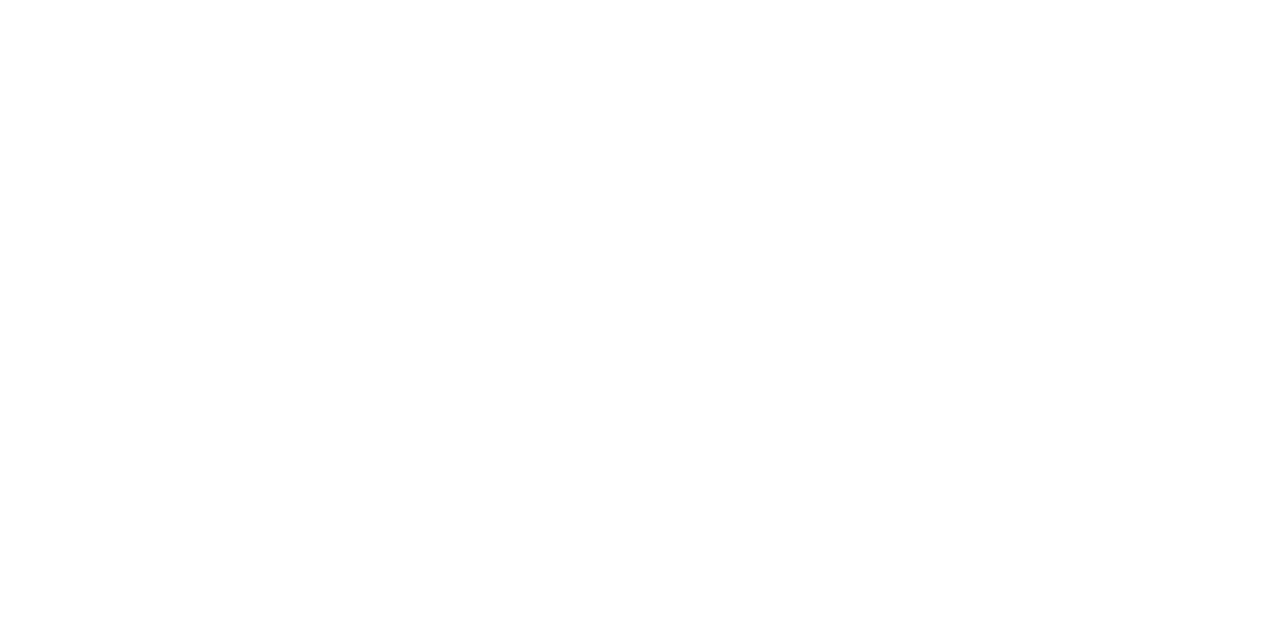
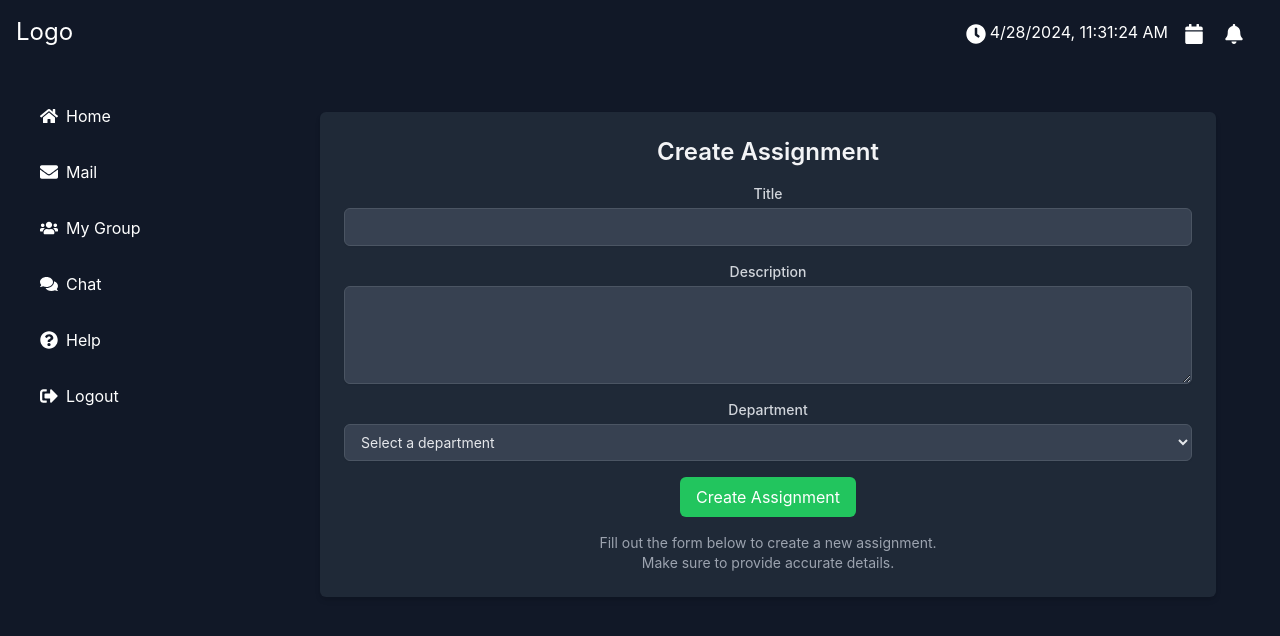
Before and after one commit to EmmaTheDev01/futureLearn, a React (Create React App) app: page /new-assignment in a window 1280 px wide. Before the commit this address had no page. Shown: the top 636 px of the page. Built offline with nearby package versions, Linux system fonts and the light colour scheme.

Commit message:
Adding create assignment and retrieving group members

```diff
--- a/src/App.js
+++ b/src/App.js
@@ -6,11 +6,12 @@
 import Register from "./pages/Register";
 import FrontPage from "./pages/FrontPage";
 import Mail from "./pages/Mail";
-import Group from "./pages/lecturer/Group";
+import Group from "./pages/Group";
 import MailBodyPage from "./pages/MailBodyPage";
 import { AuthContext } from "./context/AuthContext"; // Import AuthContext
 import LandingPage from "./pages/LandingPage";
-
+import CreateGroupPage from './pages/lecturer/CreateGroupPage';
+import CreateAssignmentPage from "./pages/lecturer/CreateAssignmentPage";
 const App = () => {
   const { isLoggedIn, isAdmin, isLecturer } = useContext(AuthContext);
 
@@ -41,7 +42,8 @@
             path="/mymail"
             element={isLoggedIn ? <MailBodyPage /> : <Navigate to="/login" />}
           />
-          <Route path="/create-group" element={<Group />} />
+          <Route path="/create-group" element={<CreateGroupPage />} />
+          <Route path="/new-assignment" element={<CreateAssignmentPage />} />
         </Routes>
       </div>
     </Router>
--- a/src/components/FrontPageLeft.js
+++ b/src/components/FrontPageLeft.js
@@ -1,20 +1,17 @@
 import React, { useContext } from 'react';
 import { Link } from 'react-router-dom';
-import { FaHome, FaEnvelope, FaUsers, FaComments, FaQuestionCircle, FaSignOutAlt } from 'react-icons/fa';
+import { FaHome, FaEnvelope, FaUsers, FaComments, FaQuestionCircle, FaSignOutAlt, FaChartBar } from 'react-icons/fa';
 import { AuthContext } from '../context/AuthContext';
 import { useNavigate } from 'react-router-dom';
 
 const FrontPageLeft = () => {
-  // Destructure the context value
-  const { logout, loading } = useContext(AuthContext);
+  const { logout, isAdmin, isLecturer } = useContext(AuthContext);
   const navigate = useNavigate();
 
-  // Define the handleLogout function
   const handleLogout = () => {
     logout();
     navigate('/login');
   };
-
 
   return (
     <div className="text-white h-screen flex flex-col p-4 space-y-4">
@@ -34,6 +31,7 @@
         <FaComments className="text-lg" />
         <span>Chat</span>
       </Link>
+
       <Link to="/help" className="nav-link flex items-center space-x-2 hover:bg-slate-600 rounded-lg p-2">
         <FaQuestionCircle className="text-lg" />
         <span>Help</span>
@@ -45,6 +43,18 @@
         <FaSignOutAlt className="text-lg" />
         <span>Logout</span>
       </button>
+      {isAdmin && (
+        <Link to="/admin-dashboard" className="nav-link flex items-center space-x-2 hover:bg-slate-600 rounded-lg p-2">
+          <FaChartBar className="text-lg" />
+          <span>Dashboard</span>
+        </Link>
+      )}
+      {isLecturer && (
+        <Link to="/lecturer-dashboard" className="nav-link flex items-center space-x-2 hover:bg-slate-600 rounded-lg p-2">
+          <FaChartBar className="text-lg" />
+          <span>Dashboard</span>
+        </Link>
+      )}
     </div>
   );
 };
--- a/src/components/lecturer/CreateAssignment.js
+++ b/src/components/lecturer/CreateAssignment.js
@@ -1,4 +1,4 @@
-import React, { useState } from 'react';
+import React, { useState, useEffect } from 'react';
 import axios from 'axios';
 
 const CreateAssignment = () => {
@@ -6,11 +6,32 @@
     title: '',
     description: '',
     department: '',
-    lecturerId: '',
+    lecturerId: '', // This will be set to the logged-in user's ID
   });
 
   const [error, setError] = useState('');
   const [successMessage, setSuccessMessage] = useState('');
+
+  const departments = [
+    'Computer Science',
+    'Surveying',
+    'Civil Engineering',
+    'Architecture',
+    'Business',
+    'Law',
+    'All',
+  ];
+
+  useEffect(() => {
+    // Retrieve the logged-in user's ID from localStorage
+    const loggedInUserId = localStorage.getItem('loggedInUserId');
+    if (loggedInUserId) {
+      setFormData((prevState) => ({
+        ...prevState,
+        lecturerId: loggedInUserId,
+      }));
+    }
+  }, []);
 
   const handleChange = (e) => {
     setFormData({ ...formData, [e.target.name]: e.target.value });
@@ -21,8 +42,19 @@
     setError('');
     setSuccessMessage('');
 
+    // Retrieve the token from localStorage
+    const token = localStorage.getItem('token');
+
     try {
-      const response = await axios.post('http://localhost:4000/api/v1/assignments', formData);
+      const response = await axios.post(
+        'http://localhost:4000/api/v1/assignment/create',
+        formData,
+        {
+          headers: {
+            Authorization: `Bearer ${token}`, // Add the token to the headers
+          },
+        }
+      );
       setSuccessMessage('Assignment created successfully!');
       console.log('Assignment created:', response.data);
       // Optionally reset form fields after successful submission
@@ -30,7 +62,7 @@
         title: '',
         description: '',
         department: '',
-        lecturerId: '',
+        lecturerId: localStorage.getItem('loggedInUserId') || '',
       });
     } catch (error) {
       setError('Failed to create assignment. Please check your inputs and try again.');
@@ -39,11 +71,11 @@
   };
 
   return (
-    <div className="max-w-4xl mx-auto mt-8 p-6 bg-white shadow-md rounded-md">
-      <h2 className="text-2xl font-semibold mb-4">Create Assignment</h2>
+    <div className="max-w-4xl mx-auto mt-8 p-6 bg-gray-800 shadow-md rounded-md">
+      <h2 className="text-2xl font-semibold mb-4 text-gray-100">Create Assignment</h2>
       <form onSubmit={handleSubmit}>
         <div className="mb-4">
-          <label htmlFor="title" className="block text-sm font-medium text-gray-700">
+          <label htmlFor="title" className="block text-sm font-medium text-gray-300">
             Title
           </label>
           <input
@@ -53,11 +85,11 @@
             value={formData.title}
             onChange={handleChange}
             required
-            className="mt-1 block w-full px-3 py-2 border border-gray-300 rounded-md shadow-sm focus:outline-none focus:ring-indigo-500 focus:border-indigo-500 sm:text-sm"
+            className="mt-1 block w-full px-3 py-2 border border-gray-600 rounded-md shadow-sm bg-gray-700 text-gray-200 focus:outline-none focus:ring-green-500 focus:border-green-500 sm:text-sm"
           />
         </div>
         <div className="mb-4">
-          <label htmlFor="description" className="block text-sm font-medium text-gray-700">
+          <label htmlFor="description" className="block text-sm font-medium text-gray-300">
             Description
           </label>
           <textarea
@@ -67,49 +99,42 @@
             onChange={handleChange}
             rows={4}
             required
-            className="mt-1 block w-full px-3 py-2 border border-gray-300 rounded-md shadow-sm focus:outline-none focus:ring-indigo-500 focus:border-indigo-500 sm:text-sm"
+            className="mt-1 block w-full px-3 py-2 border border-gray-600 rounded-md shadow-sm bg-gray-700 text-gray-200 focus:outline-none focus:ring-green-500 focus:border-green-500 sm:text-sm"
           />
         </div>
         <div className="mb-4">
-          <label htmlFor="department" className="block text-sm font-medium text-gray-700">
+          <label htmlFor="department" className="block text-sm font-medium text-gray-300">
             Department
           </label>
-          <input
-            type="text"
+          <select
             id="department"
             name="department"
             value={formData.department}
             onChange={handleChange}
             required
-            className="mt-1 block w-full px-3 py-2 border border-gray-300 rounded-md shadow-sm focus:outline-none focus:ring-indigo-500 focus:border-indigo-500 sm:text-sm"
-          />
+            className="mt-1 block w-full px-3 py-2 border border-gray-600 rounded-md shadow-sm bg-gray-700 text-gray-200 focus:outline-none focus:ring-green-500 focus:border-green-500 sm:text-sm"
+          >
+            <option value="" disabled>Select a department</option>
+            {departments.map((dept, index) => (
+              <option key={index} value={dept.toLowerCase()}>
+                {dept}
+              </option>
+            ))}
+          </select>
         </div>
-        <div className="mb-4">
-          <label htmlFor="lecturerId" className="block text-sm font-medium text-gray-700">
-            Lecturer ID
-          </label>
-          <input
-            type="text"
-            id="lecturerId"
-            name="lecturerId"
-            value={formData.lecturerId}
-            onChange={handleChange}
-            required
-            className="mt-1 block w-full px-3 py-2 border border-gray-300 rounded-md shadow-sm focus:outline-none focus:ring-indigo-500 focus:border-indigo-500 sm:text-sm"
-          />
-        </div>
+        {/* Removed lecturerId input field as it is auto-filled */}
         {error && <p className="text-red-500 text-sm mb-4">{error}</p>}
         {successMessage && <p className="text-green-500 text-sm mb-4">{successMessage}</p>}
         <button
           type="submit"
-          className="bg-indigo-500 text-white py-2 px-4 rounded-md hover:bg-indigo-600 focus:outline-none focus:ring-2 focus:ring-indigo-500 focus:ring-offset-2"
+          className="bg-green-500 text-white py-2 px-4 rounded-md hover:bg-green-600 focus:outline-none focus:ring-2 focus:ring-green-500 focus:ring-offset-2"
         >
           Create Assignment
         </button>
       </form>
-      <div className="mt-4 text-sm text-gray-600">
+      <div className="mt-4 text-sm text-gray-400">
         <p>Fill out the form below to create a new assignment.</p>
-        <p>Make sure to provide accurate details including the lecturer's ID.</p>
+        <p>Make sure to provide accurate details.</p>
       </div>
     </div>
   );
--- a/src/pages/Group.js
+++ b/src/pages/Group.js
@@ -1,43 +1,72 @@
-import React, { useContext, useEffect } from "react";
+import React, { useContext, useEffect, useState } from "react";
 import TopNav from "../components/TopNav";
 import FrontpageLeft from "../components/FrontPageLeft";
-import discussion from "../data/discussion";
-import groupmembers from "../data/groupmembers";
 import { AuthContext } from "../context/AuthContext";
 import { useNavigate } from "react-router-dom";
+import axios from "axios";
 
 const Group = () => {
-  // Destructure properties from the AuthContext object
   const { isLoggedIn, loading } = useContext(AuthContext);
   const navigate = useNavigate();
 
+  const [groupData, setGroupData] = useState(null);
+  const [error, setError] = useState(null);
+
   useEffect(() => {
     if (!loading && !isLoggedIn) {
-      navigate('/login');
+      navigate("/login");
     }
   }, [isLoggedIn, loading, navigate]);
 
-  if (loading) {
+  useEffect(() => {
+    const fetchGroupData = async () => {
+      try {
+        const response = await axios.get("http://localhost:4000/api/v1/group/my-group", {
+          headers: {
+            Authorization: `Bearer ${localStorage.getItem("token")}`,
+          },
+        });
+        setGroupData(response.data[0]); // Assuming response data is an array and we want the first item
+      } catch (error) {
+        setError("Failed to fetch group data");
+        console.error("Failed to fetch group data", error);
+      }
+    };
+
+    fetchGroupData();
+  }, []);
+
+  if (loading || !groupData) {
     return (
-      <div className='flex h-screen bg-slate-700 items-center justify-center'>
-        <p className='text-gray-300'>Loading...</p>
+      <div className="flex h-screen bg-slate-700 items-center justify-center">
+        <p className="text-gray-300">Loading...</p>
       </div>
     );
   }
 
-  // Render group members
-  const members = groupmembers.map(item => (
-    <li key={item.firstname + item.lastname} className="flex items-center space-x-2 py-2">
-      <span>{item.firstname} {item.lastname}</span>
-      {item.role === "admin" && (
-        <span className="text-xs bg-blue-600 text-white px-2 py-1 rounded-full">Admin</span>
-      )}
+  if (error) {
+    return (
+      <div className="flex h-screen bg-slate-700 items-center justify-center">
+        <p className="text-red-500">{error}</p>
+      </div>
+    );
+  }
+
+  const { name, chief, members } = groupData;
+  const chiefName = members.find(member => member._id === chief);
+
+  const memberList = members.map(member => (
+    <li key={member._id} className="flex items-center space-x-2 py-2">
+
+      <span className="text-gray-300">{`${member.firstname} ${member.lastname}`}</span>
+      <span className="w-4 h-4">
+        {chief === member._id && <span className="w-2 h-2 bg-green-500 rounded-full text-sm text-white px-2 ">Admin</span>}
+      </span>
     </li>
   ));
 
-  // Render discussion posts
-  const discussionPost = discussion.map(item => (
-    <div key={item.member} className="bg-gray-800 p-4 rounded-lg mb-4 shadow-md">
+  const discussionPosts = groupData.discussions && groupData.discussions.map(item => (
+    <div key={item._id} className="bg-gray-800 p-4 rounded-lg mb-4 shadow-md">
       <div className="mb-2">
         <h4 className="text-lg font-semibold text-gray-100">{item.member}</h4>
       </div>
@@ -68,11 +97,14 @@
                 </p>
               </div>
             </div>
+            <div className="mb-6">
+            </div>
             <div className="flex flex-col lg:flex-row gap-6">
               <div className="flex-1 bg-slate-700 p-4 rounded-lg shadow-md">
-                <h3 className="text-xl font-semibold text-gray-100 mb-4">Group 1</h3>
+                <h3 className="text-xl font-semibold text-gray-100 mb-4">Group Members</h3>
+                <h2 className="text-xl font-bold text-blue-500">{groupData.name}</h2>
                 <ol className="list-disc pl-5 space-y-2">
-                  {members}
+                  {memberList.length > 0 ? memberList : <p className="text-gray-300">No members found.</p>}
                 </ol>
               </div>
               <div className="flex-1 bg-slate-700 p-4 rounded-lg shadow-md">
@@ -99,7 +131,7 @@
             </div>
             <div className="mt-8 bg-slate-700 p-4 rounded-lg shadow-md">
               <h3 className="text-xl font-semibold text-gray-100 mb-4">Discussions Forum</h3>
-              {discussionPost}
+              {discussionPosts && discussionPosts.length > 0 ? discussionPosts : <p className="text-gray-300">No discussions yet.</p>}
             </div>
           </div>
         </div>
--- a/src/pages/Register.js
+++ b/src/pages/Register.js
@@ -13,6 +13,7 @@
   const [password, setPassword] = useState("");
   const [phone, setPhone] = useState("");
   const [username, setUsername] = useState("");
+  const [department, setDepartment] = useState("not assigned");
 
   const handleSubmit = async (event) => {
     event.preventDefault();
@@ -28,6 +29,7 @@
           regNo,
           email,
           password,
+          department
         }
       );
 
@@ -109,6 +111,27 @@
             required
           />
 
+          <div className="w-full">
+            <label htmlFor="department" className="block text-gray-300 mb-1">
+              Select Department
+            </label>
+            <select
+              id="department"
+              name="department"
+              value={department}
+              onChange={(e) => setDepartment(e.target.value)}
+              className="w-full p-3 bg-gray-700 text-gray-200 border border-gray-600 rounded-md focus:border-green-500 focus:outline-none"
+            >
+              <option value="computer science">Computer Science</option>
+              <option value="Surveying">Surveying</option>
+              <option value="Civil Engineering">Civil Engineering</option>
+              <option value="Architecture">Architecture</option>
+              <option value="Business">Business</option>
+              <option value="law">Law</option>
+              <option value="not assigned">Not Assigned</option>
+            </select>
+          </div>
+
           <button
             className="w-full py-3 bg-green-600 text-white rounded-md hover:bg-green-500 focus:outline-none focus:ring-2 focus:ring-green-400 transition duration-200 ease-in-out"
             type="submit"
--- /dev/null
+++ b/src/pages/lecturer/CreateAssignmentPage.js
@@ -0,0 +1,22 @@
+import React from 'react';
+import TopNav from '../../components/TopNav';
+import FrontPageLeft from '../../components/FrontPageLeft';
+import CreateAssignment from '../../components/lecturer/CreateAssignment';
+
+const CreateAssignmentPage = () => {
+  return (
+    <div className="flex flex-col min-h-screen">
+      <TopNav />
+      <div className="flex flex-1 bg-gray-900">
+        <aside className="w-full md:w-1/4 lg:w-1/5 p-4">
+          <FrontPageLeft />
+        </aside>
+        <main className="w-full md:w-3/4 lg:w-4/5 p-4">
+          <CreateAssignment />
+        </main>
+      </div>
+    </div>
+  );
+};
+
+export default CreateAssignmentPage;
--- a/src/pages/lecturer/Group.js
+++ b/src/pages/lecturer/CreateGroupPage.js
@@ -3,7 +3,7 @@
 import TopNav from '../../components/TopNav';
 import FrontPageLeft from '../../components/FrontPageLeft';
 
-const Group = () => {
+const CreateGroupPage = () => {
     return (
         <div>
             <TopNav />
@@ -15,4 +15,4 @@
     );
 };
 
-export default Group;
+export default CreateGroupPage;
```
